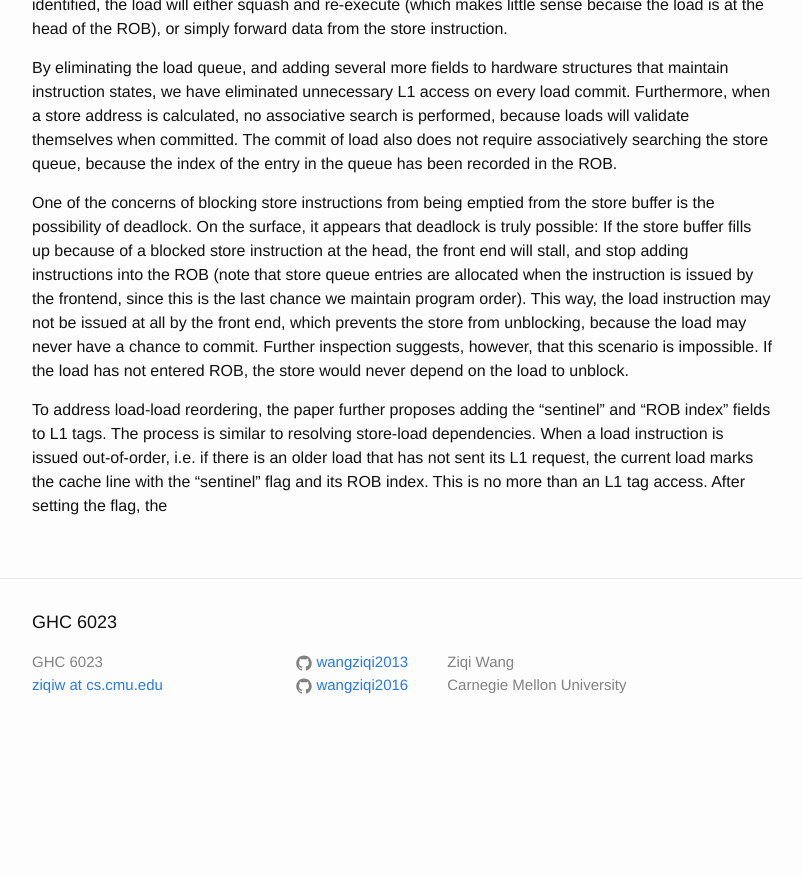
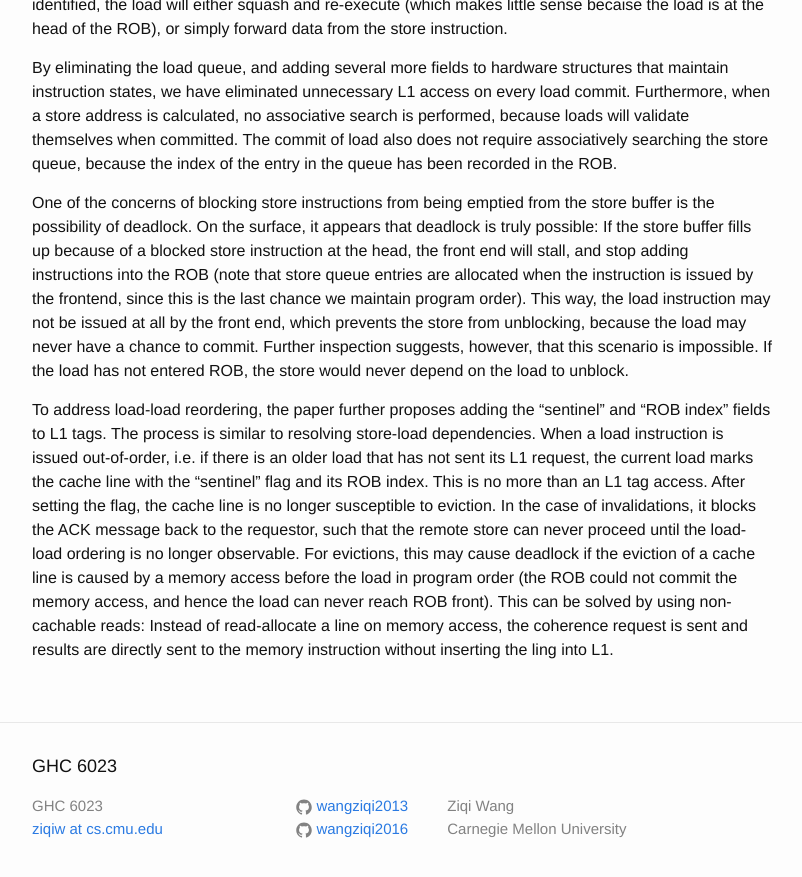
Before and after one commit to wangziqi2013/wangziqi2013.github.io, a Jekyll site: the page built from _posts/2019-08-07-the-superfluous-load-queue.markdown, in a window 1280 px wide and 900 px high, scrolled down 2722 px. Shown: the top 877 px of the window, without its empty margins (238-1040 px from the left). Built offline with Jekyll 4.4.1, drawn with Linux system fonts in a browser that asks for light colours; before the commit the page ends 3478 px from its top, so only the background shows below that.

Commit message:
Adding sentinel in cache

```diff
--- a/_posts/2019-08-07-the-superfluous-load-queue.markdown
+++ b/_posts/2019-08-07-the-superfluous-load-queue.markdown
@@ -116,4 +116,10 @@ If the load has not entered ROB, the store would never depend on the load to unb
 To address load-load reordering, the paper further proposes adding the "sentinel" and "ROB index" fields to L1 tags. The
 process is similar to resolving store-load dependencies. When a load instruction is issued out-of-order, i.e. if there is
 an older load that has not sent its L1 request, the current load marks the cache line with the "sentinel" flag and its
-ROB index. This is no more than an L1 tag access. After setting the flag, the
+ROB index. This is no more than an L1 tag access. After setting the flag, the cache line is no longer susceptible to
+eviction. In the case of invalidations, it blocks the ACK message back to the requestor, such that the remote store
+can never proceed until the load-load ordering is no longer observable. For evictions, this may cause deadlock if the
+eviction of a cache line is caused by a memory access before the load in program order (the ROB could not commit the
+memory access, and hence the load can never reach ROB front). This can be solved by using non-cachable reads: Instead of
+read-allocate a line on memory access, the coherence request is sent and results are directly sent to the memory
+instruction without inserting the ling into L1.
```
